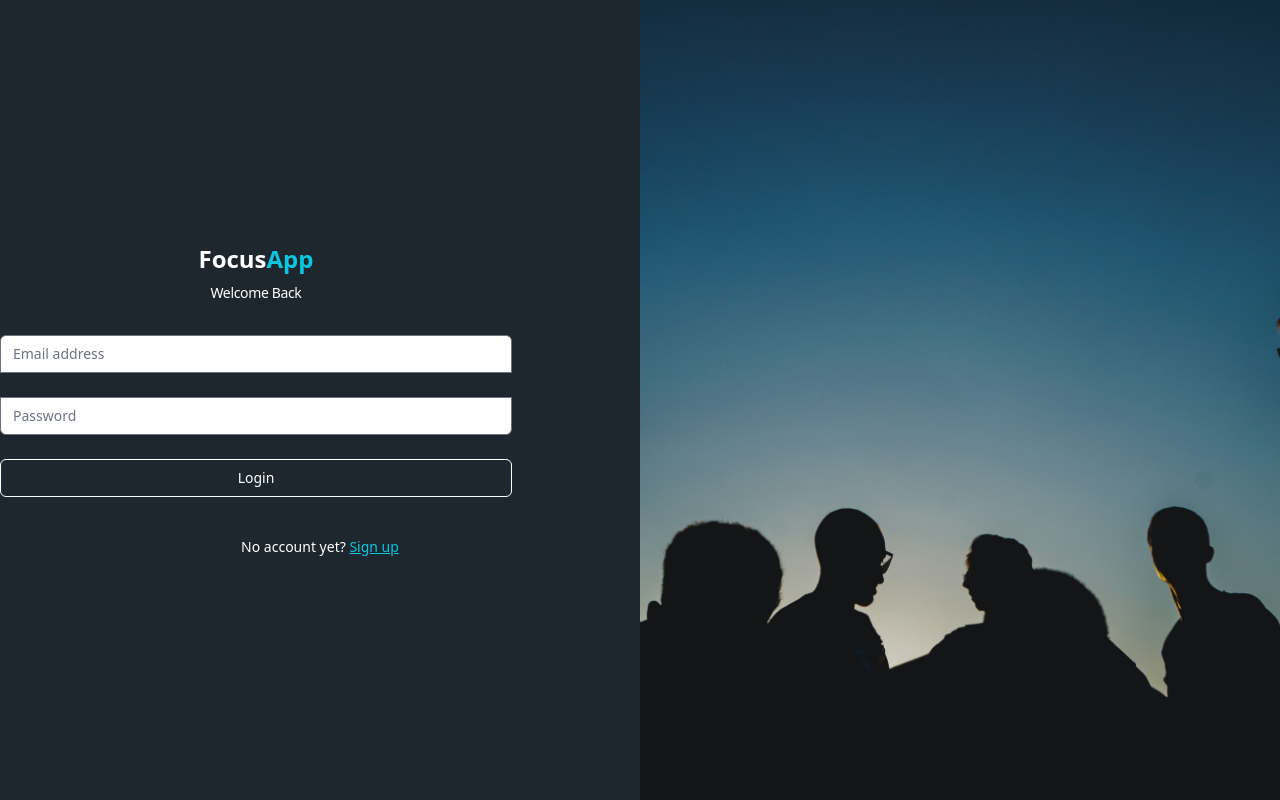
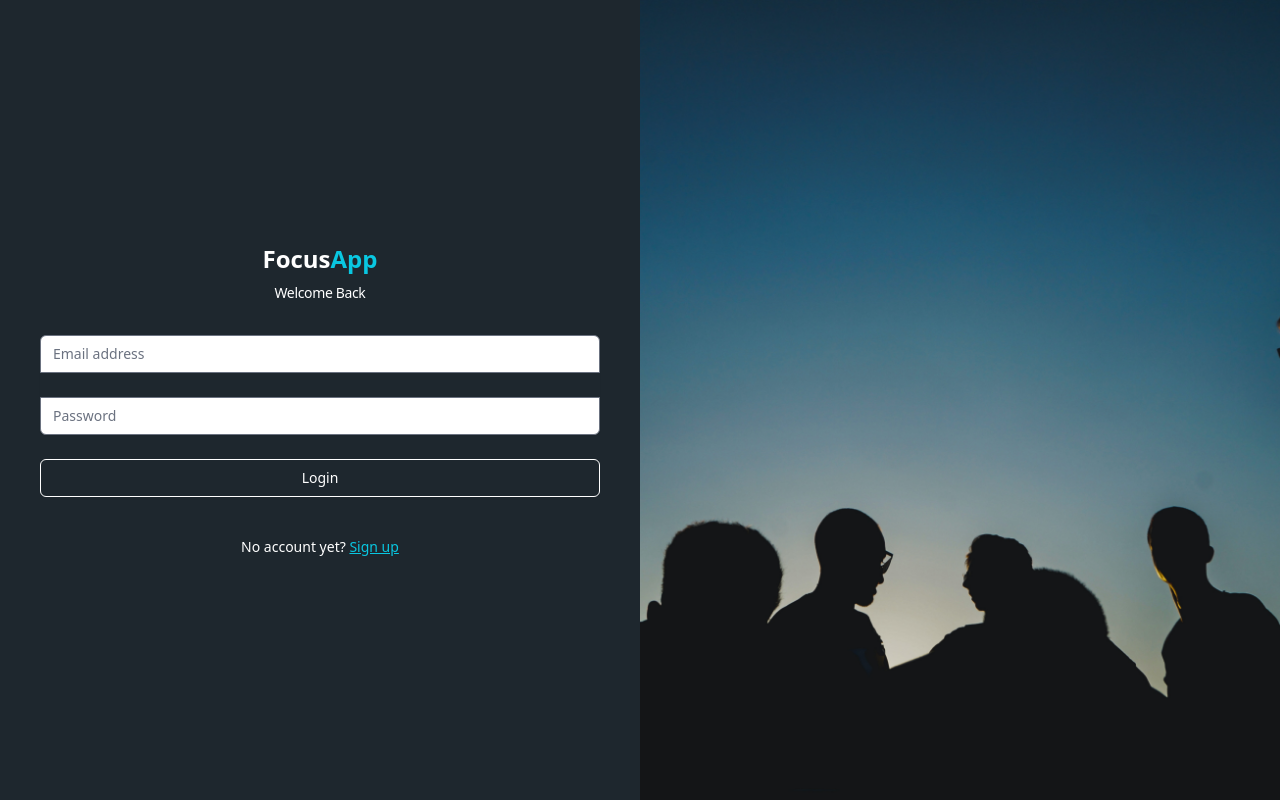
Before and after one commit to IsraelChidera/focus-app, a React (Vite) app: page / in a window 1280 px wide. Built offline with nearby package versions, Linux system fonts and the light colour scheme; no server answers.

Commit message:
Fix: Login form width

```diff
--- a/src/page/Login.jsx
+++ b/src/page/Login.jsx
@@ -61,8 +61,8 @@ const Login = () => {
             <main >
                 <section>
                     <div className="md:grid grid-cols-2 h-screen ">
-                        <div className='flex md:w-full w-4/5 mx-auto flex-col justify-center h-screen'>
-                            <div className=" md:w-4/5 ">
+                        <div className='flex flex-col justify-center h-screen'>
+                            <div className=" px-10 ">
                                 <div>
                                     <Text className="text-2xl text-white text-center font-bold mb-2">
                                         Focus<span className="text-tertiary">App</span>
```
